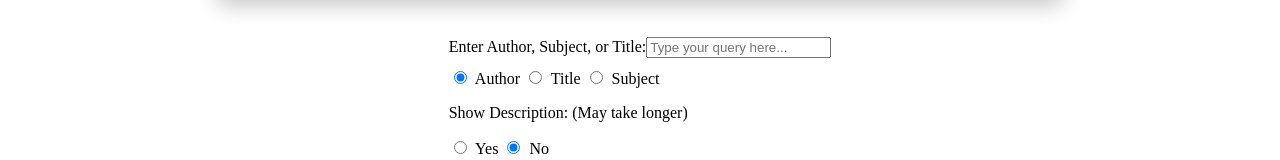
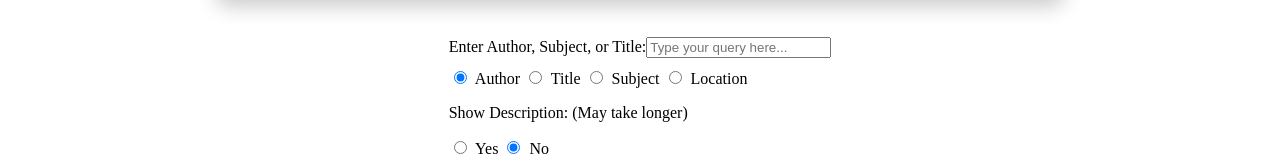
Before and after one commit to ravenusmc/personal_library_project, a Vue app in the folder client/: page /library in a window 1280 px wide. Shown: the part 217-377 px from the top of the page. Built offline with nearby package versions, Linux system fonts and the light colour scheme.

Commit message:
starting work on a location feature

```diff
--- a/client/src/components/library/Form.vue
+++ b/client/src/components/library/Form.vue
@@ -16,6 +16,9 @@
           </label>
           <label>
             <input type="radio" v-model="searchType" value="Subject" /> Subject
+          </label>
+          <label>
+            <input type="radio" v-model="searchType" value="Location" /> Location
           </label>
         </div>
 
```
